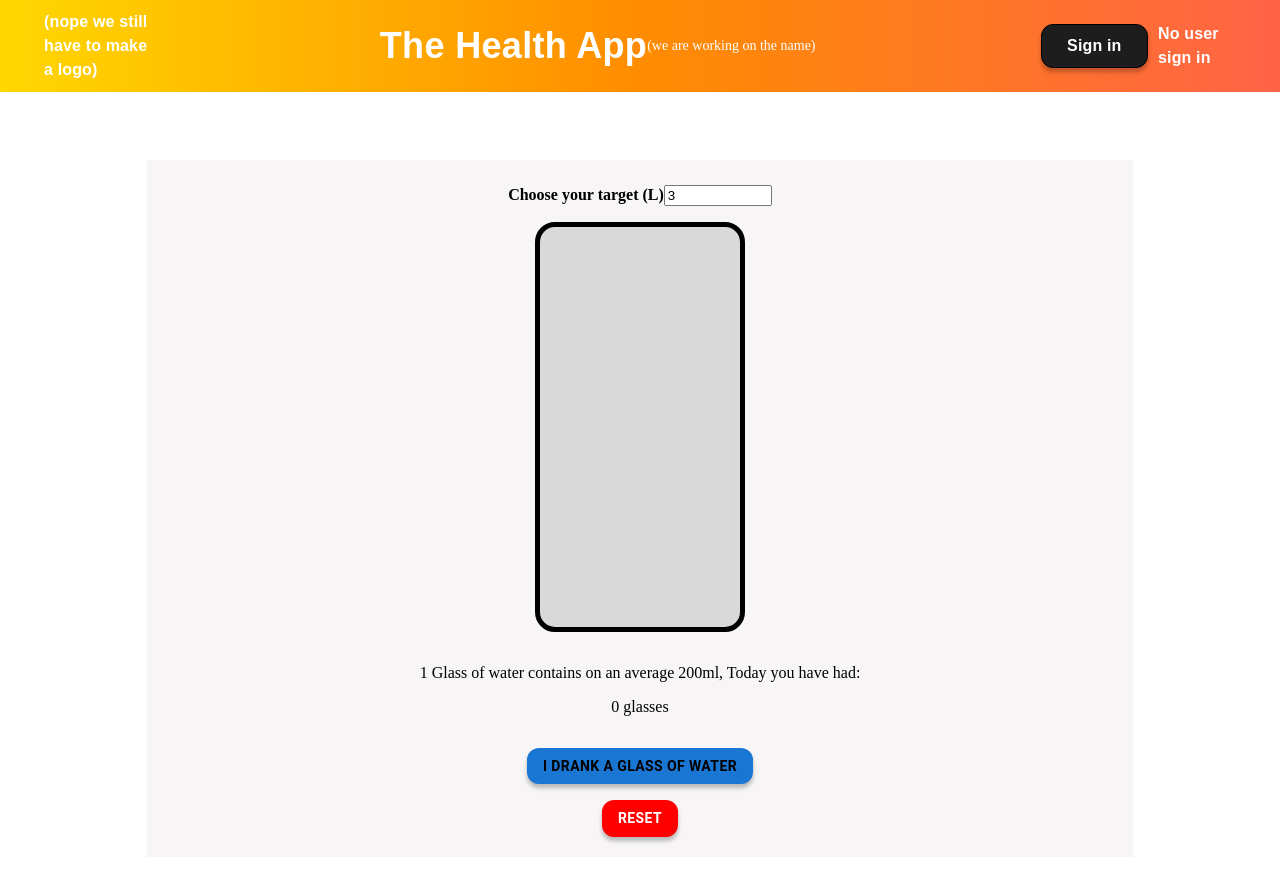
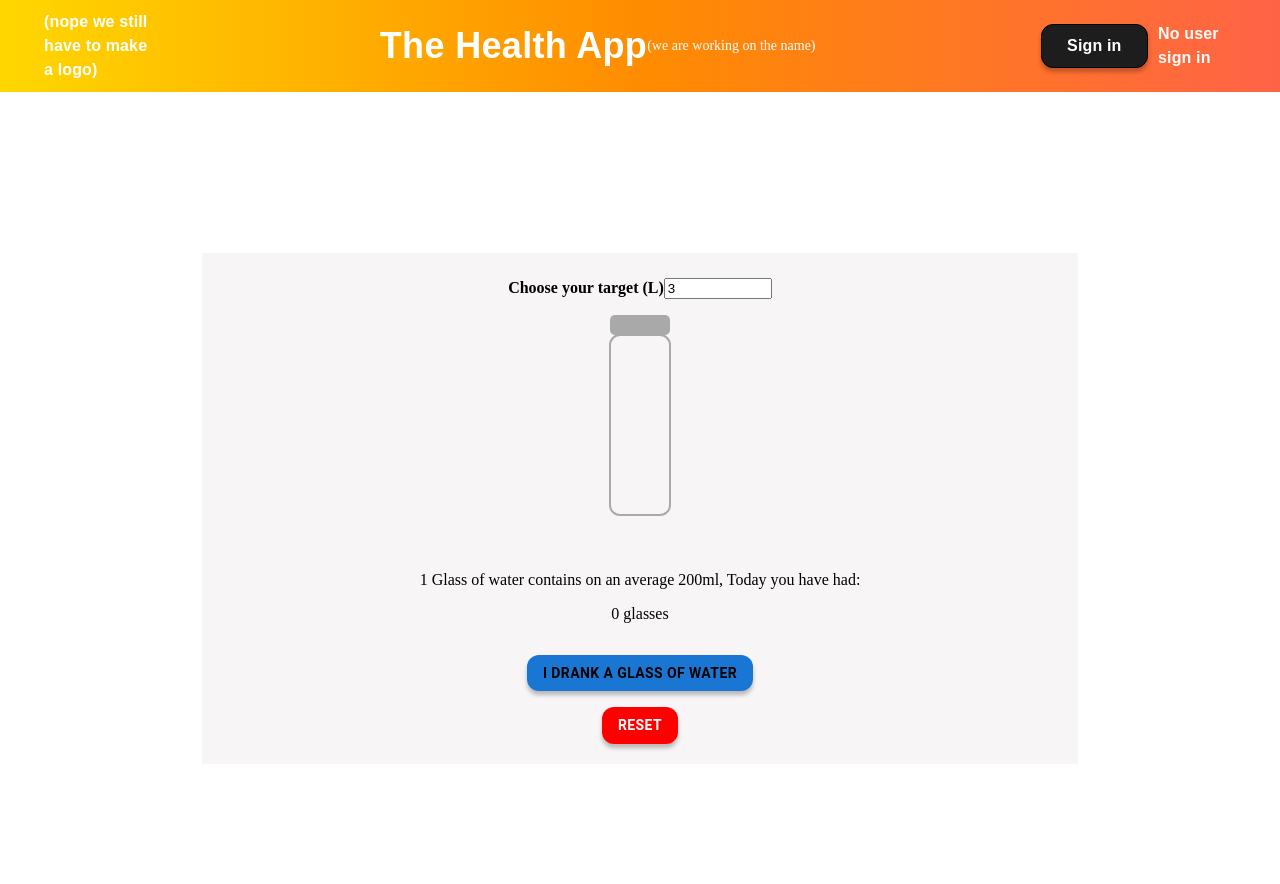
Before and after one commit to samarth2002/healthyapp, a Next.js app: page / in a window 1280 px wide. Shown: the top 884 px of the page. Built offline with nearby package versions, Linux system fonts and the light colour scheme; no server answers.

Commit message:
new bottle

```diff
--- /dev/null
+++ b/components/Bottle.js
@@ -0,0 +1,68 @@
+"use client";
+
+import React from "react";
+import { Box } from "@mui/material";
+
+const Bottle = ({ waterLevel }) => {
+  const bottleWidth = 60;
+  const bottleHeight = 180;
+  const capHeight = 20;
+  const bottleColor = "#A9A9A9"; // Light grey
+  const waterColor = "#ADD8E6"; // Light blue
+
+  return (
+    <Box>
+      <svg width="100" height="220" viewBox="0 0 100 220">
+        {/* Define clip path */}
+        <defs>
+          <clipPath id="bottleClip">
+            <rect
+              x="20"
+              y="20"
+              width={bottleWidth}
+              height={bottleHeight}
+              rx="10"
+              ry="10"
+            />
+          </clipPath>
+        </defs>
+
+        {/* Draw the bottle */}
+        <rect
+          x="20"
+          y="20"
+          width={bottleWidth}
+          height={bottleHeight}
+          rx="10"
+          ry="10"
+          fill="none"
+          stroke={bottleColor}
+          strokeWidth="2"
+        />
+
+        {/* Draw the water, clipped by the bottle */}
+        <rect
+          x="20"
+          y={20 + bottleHeight - waterLevel}
+          width={bottleWidth}
+          height={waterLevel}
+          fill={waterColor}
+          clipPath="url(#bottleClip)"
+        />
+
+        {/* Draw the cap */}
+        <rect
+          x="20"
+          y={20 - capHeight}
+          width={bottleWidth}
+          height={capHeight}
+          rx="5"
+          ry="5"
+          fill={bottleColor}
+        />
+      </svg>
+    </Box>
+  );
+};
+
+export default Bottle;
--- a/components/Glass.js
+++ b/components/Glass.js
@@ -7,6 +7,7 @@ import Button from "@mui/material/Button";
 import styles from "./Glass.module.css";
 import useAuth from "../hooks/useAuth";
 import { getUserData, updateUserData } from "../firebase/firestore";
+import Bottle from "./Bottle";
 
 const Glass = () => {
   const { user } = useAuth();
@@ -111,30 +112,7 @@ const Glass = () => {
             />
           </Grid>
           <Grid item display="flex" alignItems="center">
-            <Box
-              sx={{
-                bgcolor: "#D9D9D9",
-                width: "200px",
-                height: "400px",
-                border: "5px solid black",
-                borderRadius: "20px",
-                position: "relative",
-                overflow: "hidden",
-                display: "flex",
-                justifyContent: "center",
-                alignItems: "center",
-              }}
-            >
-              <Box
-                sx={{
-                  width: "100%",
-                  bgcolor: "#AEEEFF",
-                  position: "absolute",
-                  bottom: 0,
-                  height: `${(currentWaterLevel / targetWaterLevel) * 100}%`,
-                }}
-              />
-            </Box>
+            <Bottle waterLevel={(currentWaterLevel / targetWaterLevel) * 100} />
           </Grid>
           <Grid
             item
```
Also changed, not shown: components/Bottle.module.css (added, +10 -0 lines).
